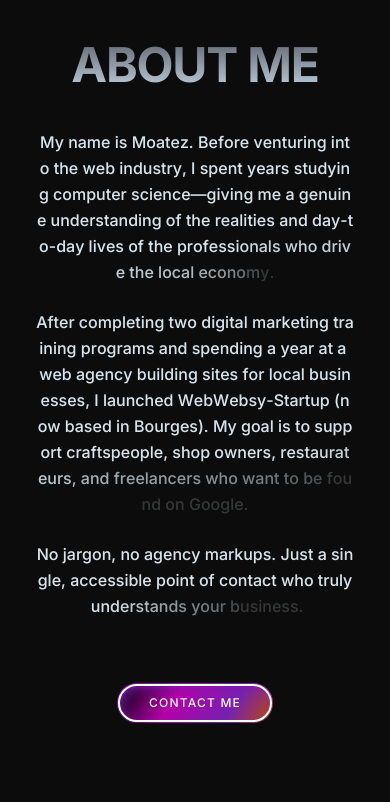
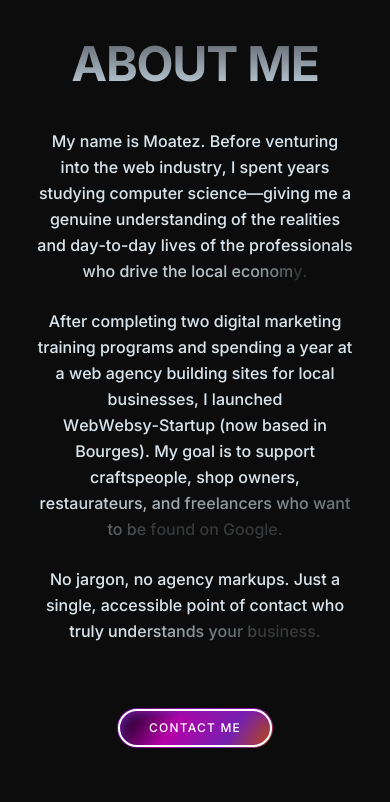
Before and after one commit to Moatez-km/websy-startup, a React (Vite) app: page / in a window 390 px wide. Shown: the part 1572-2374 px from the top of the page. Built offline with nearby package versions, Linux system fonts and the light colour scheme.

Commit message:
make a mobile responsive

```diff
--- a/src/components/AnimatedText.tsx
+++ b/src/components/AnimatedText.tsx
@@ -16,10 +16,6 @@ const Char: React.FC<CharProps> = ({ char, index, total, progress }) => {
 
   // Transform scroll progress to absolute span opacity (0 to 1)
   const opacity = useTransform(progress, [start, end], [0, 1]);
-
-  if (char === ' ') {
-    return <span>&nbsp;</span>;
-  }
 
   return (
     <span className="relative inline-block select-none">
@@ -48,7 +44,8 @@ export const AnimatedText: React.FC<AnimatedTextProps> = ({ text, className = ''
     offset: ['start 0.8', 'end 0.2'],
   });
 
-  const chars = text.split('');
+  const words = text.split(' ');
+  let charCount = 0;
 
   return (
     <p
@@ -56,15 +53,32 @@ export const AnimatedText: React.FC<AnimatedTextProps> = ({ text, className = ''
       className={`text-center font-medium leading-relaxed max-w-[560px] text-[#D7E2EA] select-none ${className}`}
       style={{ fontSize: 'clamp(1rem, 2vw, 1.35rem)' }}
     >
-      {chars.map((char, index) => (
-        <Char
-          key={index}
-          char={char}
-          index={index}
-          total={chars.length}
-          progress={scrollYProgress}
-        />
-      ))}
+      {words.map((word, wordIdx) => {
+        const wordChars = word.split('');
+        const wordStartIdx = charCount;
+        // Increment global character count by word length plus 1 for the space
+        charCount += wordChars.length + 1;
+
+        return (
+          <React.Fragment key={wordIdx}>
+            <span className="inline-block whitespace-nowrap">
+              {wordChars.map((char, charIdx) => {
+                const globalIdx = wordStartIdx + charIdx;
+                return (
+                  <Char
+                    key={charIdx}
+                    char={char}
+                    index={globalIdx}
+                    total={text.length}
+                    progress={scrollYProgress}
+                  />
+                );
+              })}
+            </span>
+            {wordIdx < words.length - 1 && ' '}
+          </React.Fragment>
+        );
+      })}
     </p>
   );
 };
```
